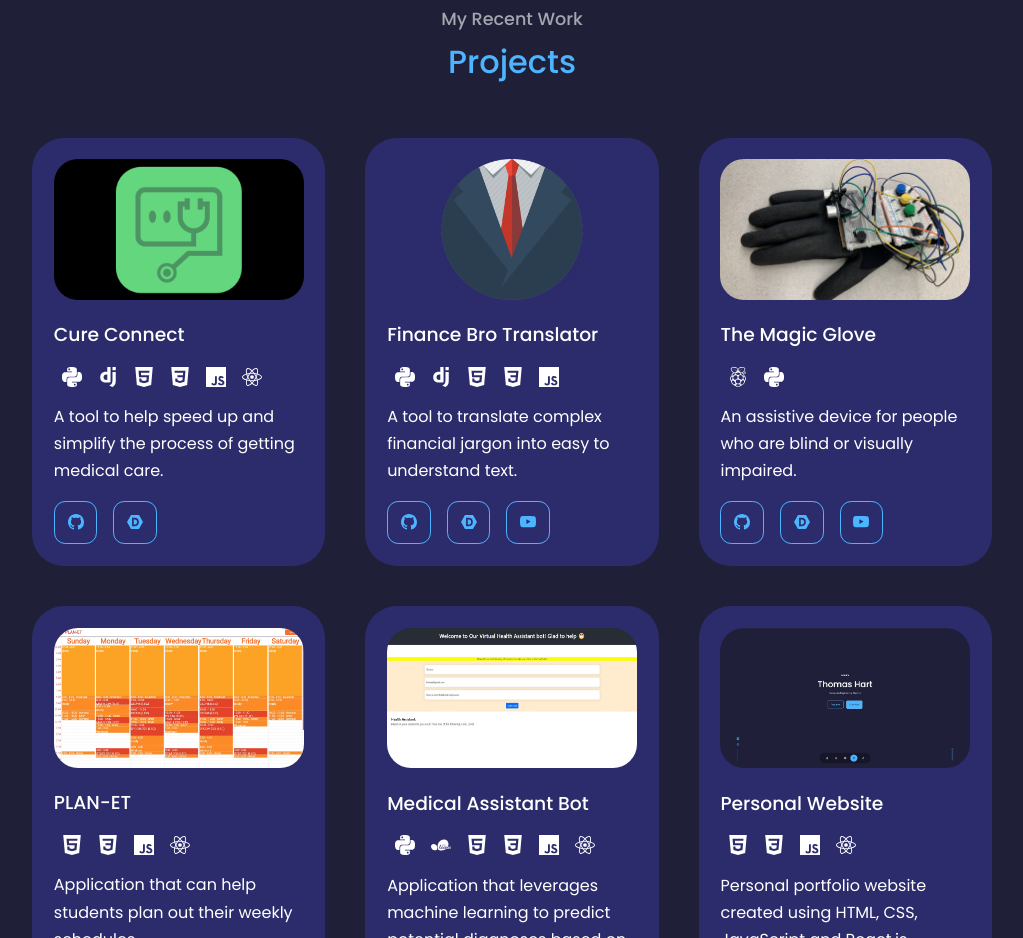
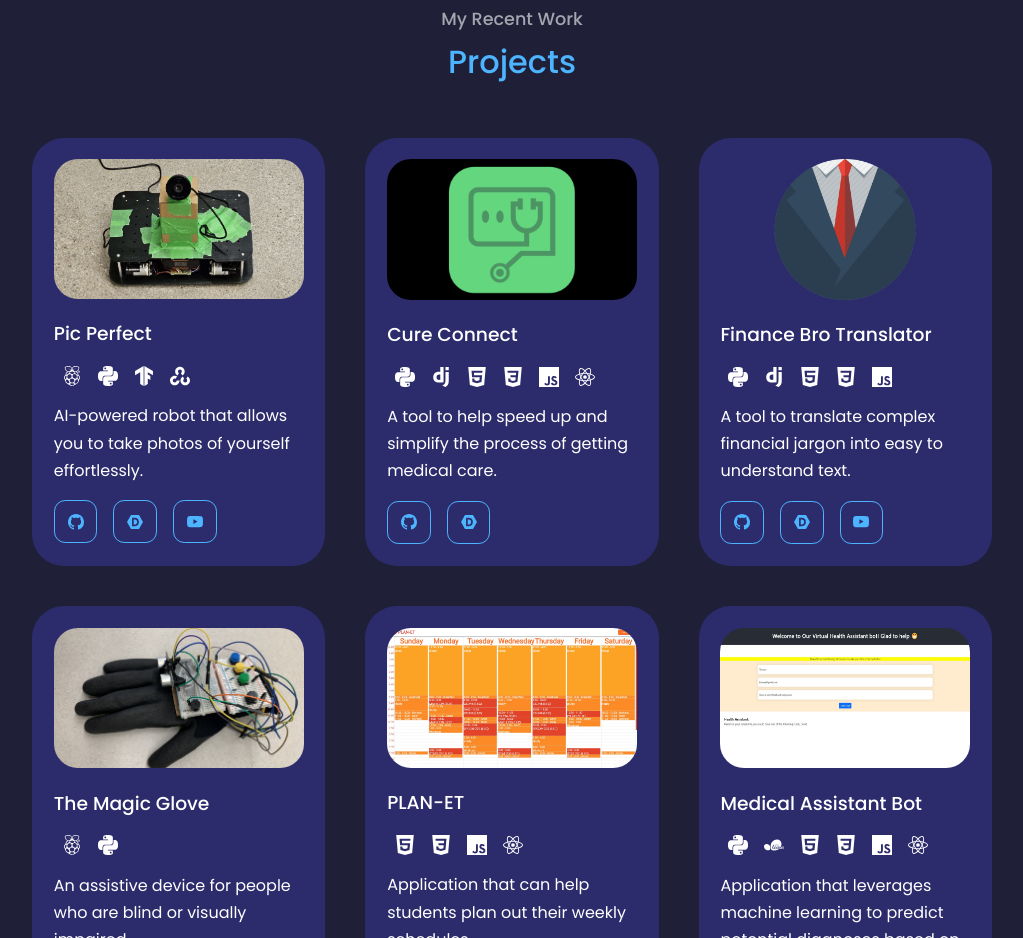
Before and after one commit to thomashart17/thomashart17.github.io, a React (Create React App) app: page / in a window 1280 px wide. Shown: the part 5440-6378 px from the top of the page, without its empty margins (128-1151 px from the left). Built offline with nearby package versions, Linux system fonts and the light colour scheme.

Commit message:
add new project

```diff
--- a/src/components/projects/Projects.jsx
+++ b/src/components/projects/Projects.jsx
@@ -1,5 +1,6 @@
 import React from 'react'
 import './projects.css'
+import PicPerfect from '../../assets/PicPerfect.jpg'
 import CureConnect from '../../assets/CureConnect.png'
 import FinanceBroTranslator from '../../assets/FinanceBroTranslator.png'
 import MagicGlove from '../../assets/MagicGlove.jpg'
@@ -14,7 +15,7 @@ import MiniGolf from '../../assets/MiniGolf.jpg'
 import GolfStats from '../../assets/GolfStats.jpg'
 import DiscordBot from '../../assets/DiscordBot.jpg'
 import { BsGithub, BsYoutube } from 'react-icons/bs'
-import { SiDjango, SiDevpost, SiC, SiCplusplus, SiPython, SiJava, SiJavascript, SiHtml5, SiCss3, SiReact, SiArduino, SiAndroid, SiStmicroelectronics, SiScikitlearn, SiRaspberrypi } from 'react-icons/si'
+import { SiDjango, SiDevpost, SiC, SiCplusplus, SiPython, SiJava, SiJavascript, SiHtml5, SiCss3, SiReact, SiArduino, SiAndroid, SiStmicroelectronics, SiScikitlearn, SiRaspberrypi, SiTensorflow, SiOpencv } from 'react-icons/si'
 
 const logos = {
   'Android': <SiAndroid size={20} />,
@@ -26,14 +27,41 @@ const logos = {
   'HTML': <SiHtml5 size={20} />,
   'Java': <SiJava size={20} />,
   'JavaScript': <SiJavascript size={20} />,
+  'OpenCV': <SiOpencv size={20} />,
   'Python': <SiPython size={20} />,
   'Raspberry Pi': <SiRaspberrypi size={20} />,
   'React.js': <SiReact size={20} />,
   'scikit-learn': <SiScikitlearn size={20} />,
   'STM': <SiStmicroelectronics size={20} />,
+  'TensorFlow': <SiTensorflow size={20} />,
 }
 
 const data = [
+  {
+    image: PicPerfect,
+    title: 'Pic Perfect',
+    languages: [
+      'Raspberry Pi',
+      'Python',
+      'TensorFlow',
+      'OpenCV',
+    ],
+    description: 'AI-powered robot that allows you to take photos of yourself effortlessly.',
+    links: [
+      {
+        link: 'https://github.com/prachee-n16/pic-perfect',
+        icon: <BsGithub />,
+      },
+      {
+        link: 'https://devpost.com/software/picture-perfect-oqgb92',
+        icon: <SiDevpost />,
+      },
+      {
+        link: 'https://youtu.be/yJHdFqeJDfY?si=TWOOABHnsrSOJMlK',
+        icon: <BsYoutube />,
+      }
+    ],
+  },
   {
     image: CureConnect,
     title: 'Cure Connect',
```
Also changed, not shown: src/assets/PicPerfect.jpg (added).
